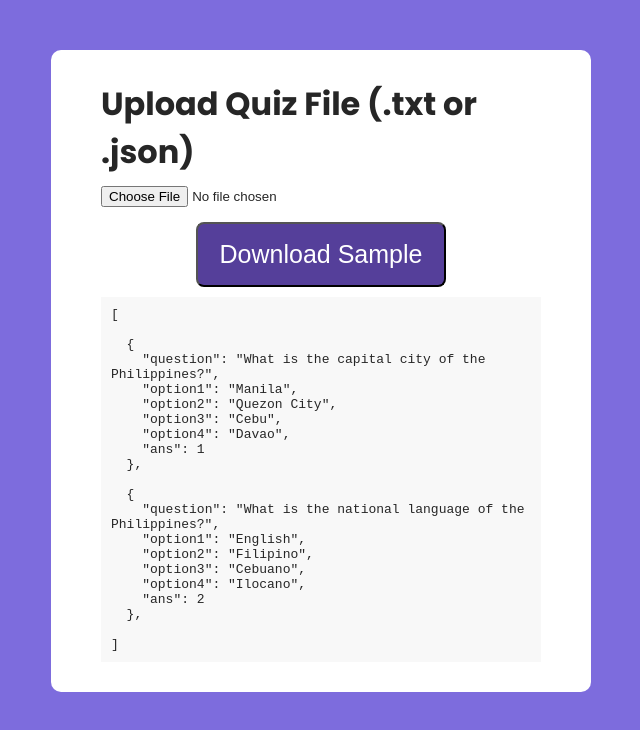
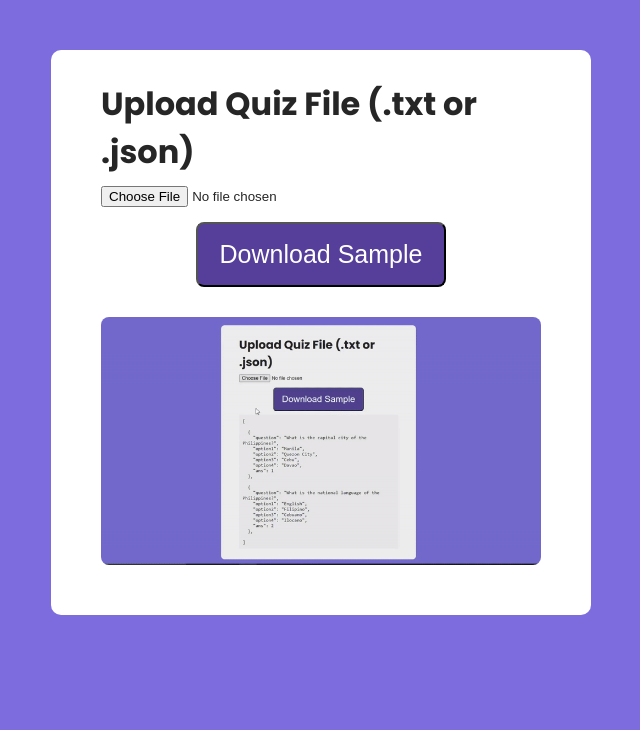
Before and after one commit to leonardojulius/last-minute-lms, a React (Vite) app: page / in a window 1280 px wide. Shown: the top 730 px of the page, without its empty margins (319-959 px from the left). Built offline with nearby package versions, Linux system fonts and the light colour scheme.

Commit message:
add gif guide

```diff
--- a/src/Components/Quiz/Quiz.jsx
+++ b/src/Components/Quiz/Quiz.jsx
@@ -146,28 +146,6 @@ const Quiz = () => {
 
 
 
-  // 📋 Clipboard sample
-  const sampleJson = `[
-
-  {
-    "question": "What is the capital city of the Philippines?",
-    "option1": "Manila",
-    "option2": "Quezon City",
-    "option3": "Cebu",
-    "option4": "Davao",
-    "ans": 1
-  },
-
-  {
-    "question": "What is the national language of the Philippines?",
-    "option1": "English",
-    "option2": "Filipino",
-    "option3": "Cebuano",
-    "option4": "Ilocano",
-    "ans": 2
-  },
-
-]`;
 
 
   const handleDownload = () => {
@@ -188,14 +166,17 @@ const handleDownload = () => {
           Download Sample
         </button>
 
-        <pre style={{
-          backgroundColor: '#f8f8f8',
-          padding: '10px',
-          fontSize: '13px',
-          whiteSpace: 'pre-wrap'
-        }}>
-          {sampleJson}
-        </pre>
+        <img
+          src="/last-minute-lms/files/demo.gif"
+          alt="Quiz preview"
+          style={{
+            width: '100%',
+            maxWidth: '600px',
+            borderRadius: '8px',
+            display: 'block',
+            margin: '20px auto'
+          }}
+        />
 
       </div>
     );
```
Also changed, not shown: public/files/demo.gif (added), 1 other file (tests, documents, lock files or other folders). Lines whose indentation alone changed are shown as unchanged.
